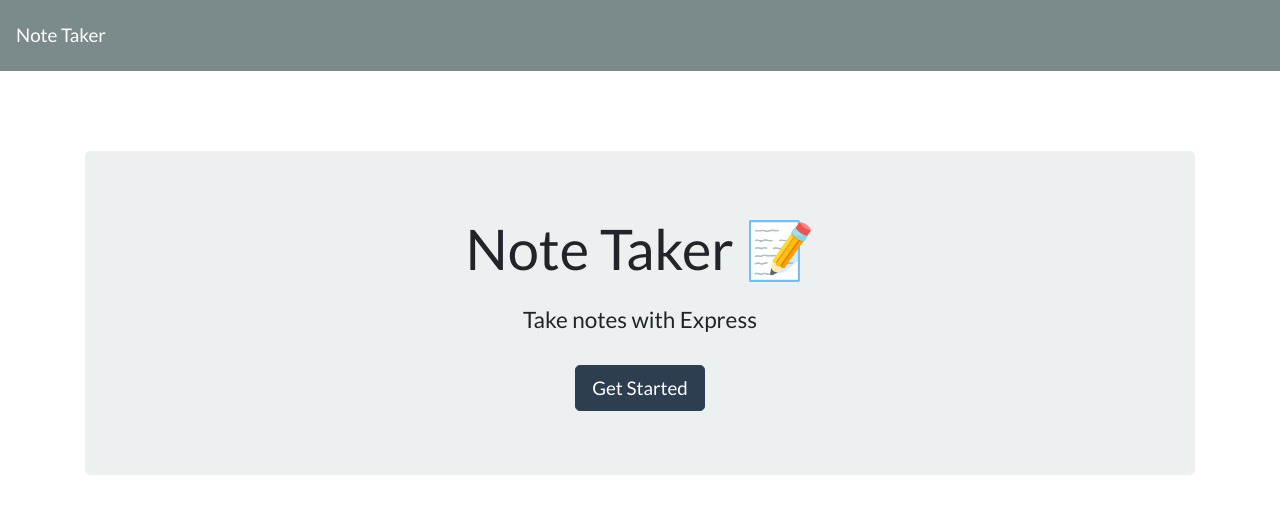
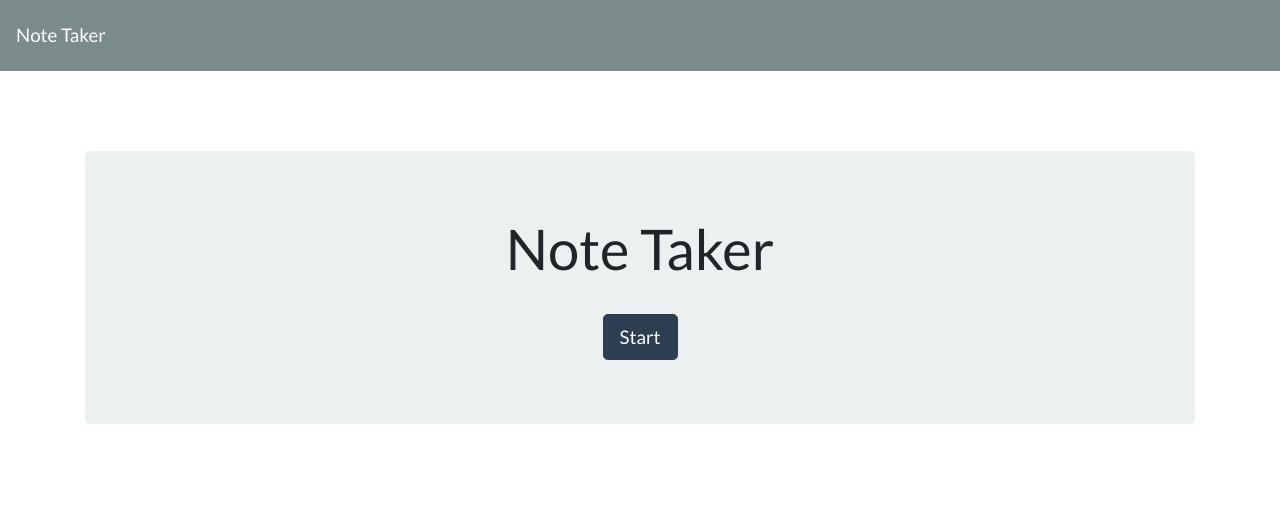
Before and after one commit to MarioColunga/NOTE_TAKER, a website: page public/index.html in a window 1280 px wide. Drawn offline with nearby package versions, Linux system fonts and the light colour scheme; no server answers.

Commit message:
Adding hw11

```diff
--- a/public/index.html
+++ b/public/index.html
@@ -16,9 +16,8 @@
   </nav>
   <div class="container">
     <div style="margin-top: 80px;" class="jumbotron text-center">
-      <h1 class="display-4">Note Taker <span role="img" aria-label="Memo">📝</span></h1>
-      <h4 class="mt-4">Take notes with Express</h4>
-      <a class="btn btn-primary btn-lg mt-4" href="/notes" role="button">Get Started</a>
+      <h1 class="display-4">Note Taker </h1>
+      <a class="btn btn-primary btn-lg mt-4" href="/notes" role="button">Start</a>
     </div>
   </div>
   <script src="./assets/js/index.js"></script>
```
